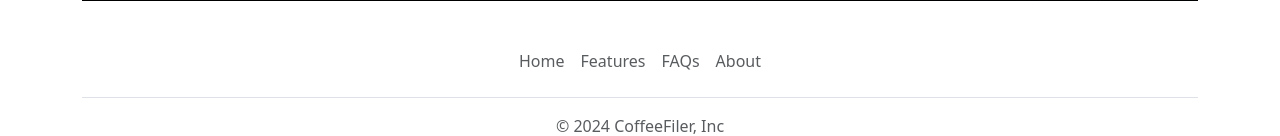
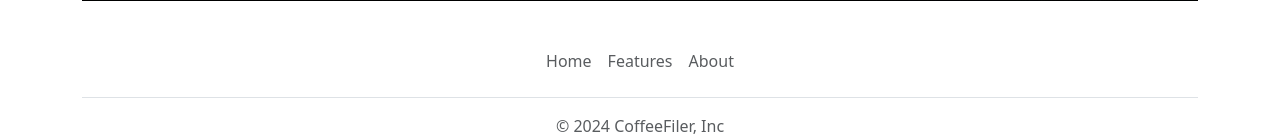
Before and after one commit to HBhawe/coffeefiler_mockup, a plain HTML site: page index.html in a window 1280 px wide. Shown: the part 840-976 px from the top of the page. Drawn offline with nearby package versions, Linux system fonts and the light colour scheme.

Commit message:
Update index.html
Removed FAQ's

```diff
--- a/index.html
+++ b/index.html
@@ -98,7 +98,6 @@
                 <ul class="nav justify-content-center border-bottom pb-3 mb-3">
                     <li class="nav-item"><a href="#" class="nav-link px-2 text-body-secondary">Home</a></li>
                     <li class="nav-item"><a href="#" class="nav-link px-2 text-body-secondary">Features</a></li>
-                    <li class="nav-item"><a href="#" class="nav-link px-2 text-body-secondary">FAQs</a></li>
                     <li class="nav-item"><a href="./about.html" class="nav-link px-2 text-body-secondary">About</a></li>
                 </ul>
                 <p class="text-center text-body-secondary">© 2024 CoffeeFiler, Inc</p>
```
